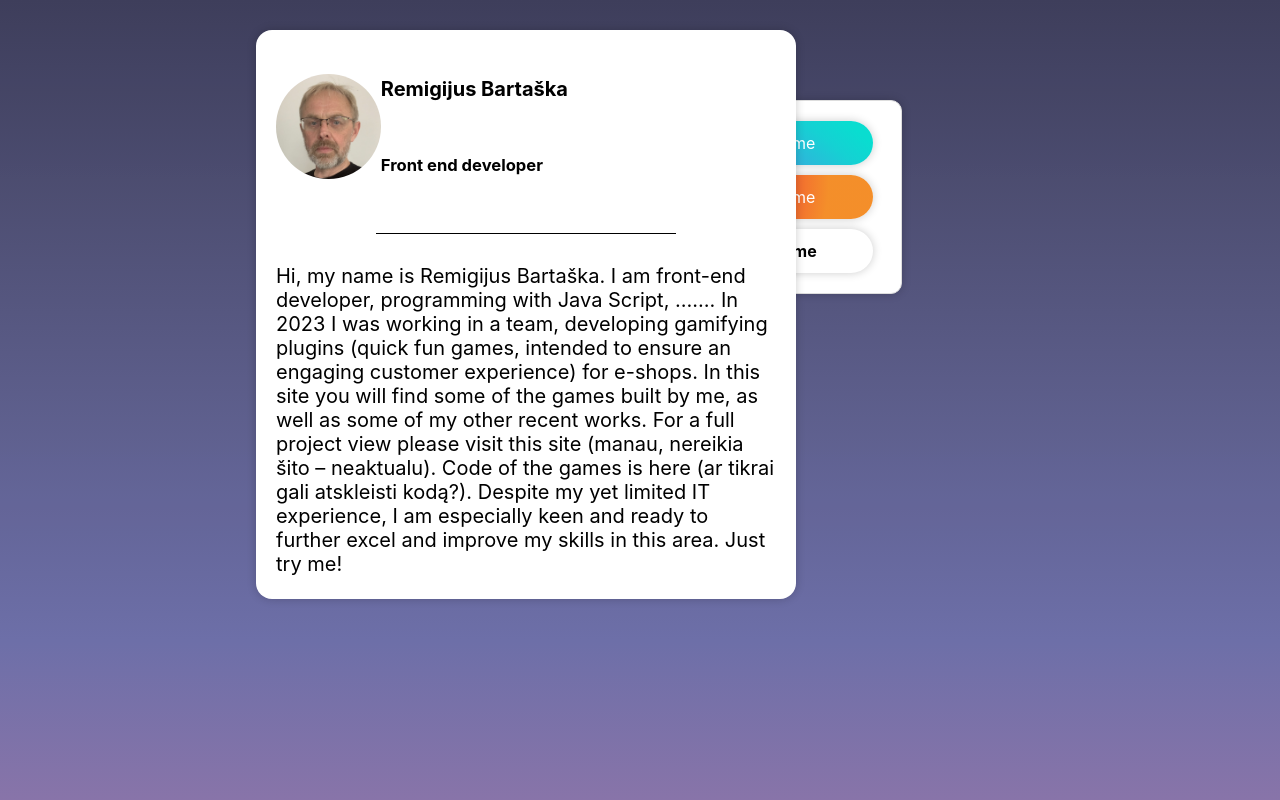
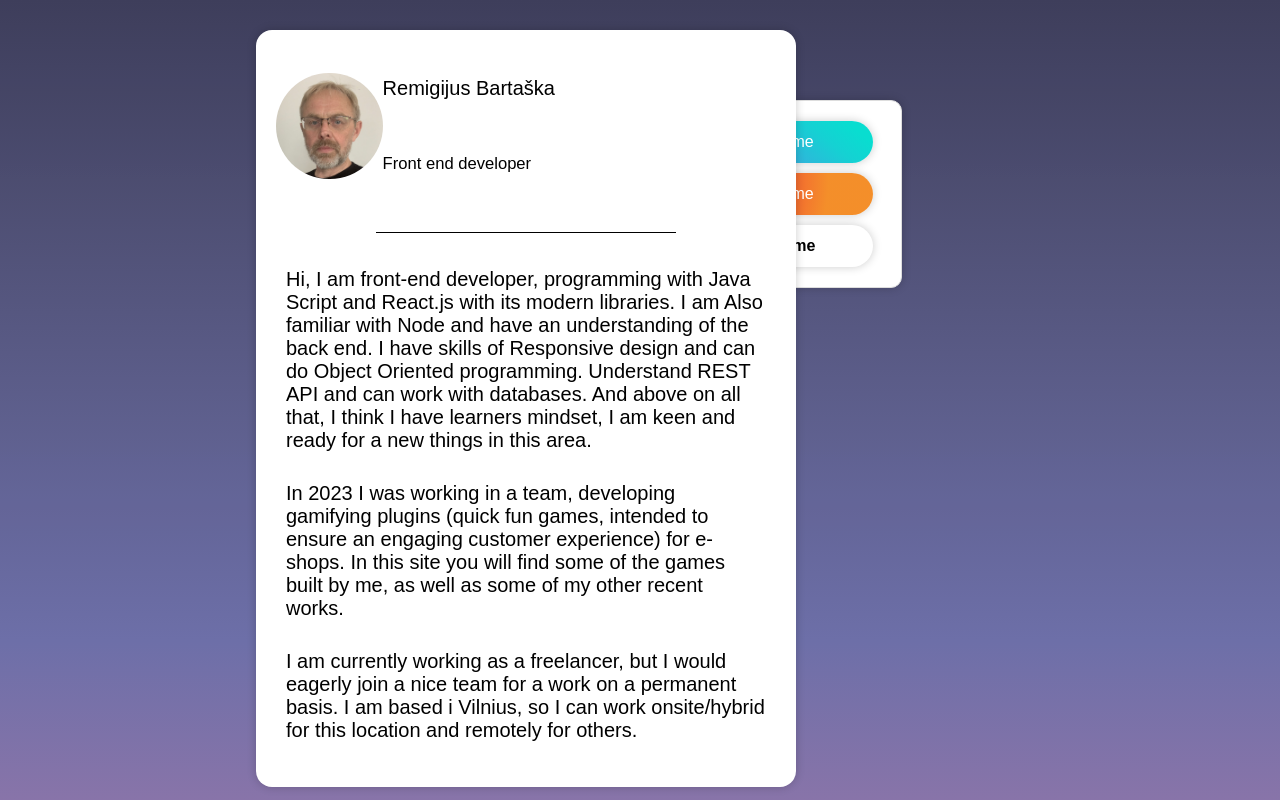
Before and after one commit to Remigijus66/resume, a React (Create React App) app: page / in a window 1280 px wide. Built offline with nearby package versions, Linux system fonts and the light colour scheme.

Commit message:
inrto text

```diff
--- a/src/App.css
+++ b/src/App.css
@@ -56,6 +56,14 @@
   top: 0%;
   left: 0%;
   background: #FFFFFF; */
+}
+* {
+  font-family: sans-serif;
+  /* font-family: cursive; */
+  /* font-family: system-ui; */
+  /* font-weight: 200; */
+  /* font-weight: 300; */
+  font-weight: 400;
 }
 
 .window {
@@ -163,7 +171,10 @@ h3 {
 }
 
 p {
-  margin: 3px 0px 3px 0px;
+  padding: 5px 10px;
+  /* font-family: 'Trebuchet MS', 'Lucida Sans Unicode', 'Lucida Grande', 'Lucida Sans', Arial, sans-serif;
+  font-weight: lighter;
+  font-weight: 100; */
 }
 
 .dash {
--- a/src/components/Boring.js
+++ b/src/components/Boring.js
@@ -18,7 +18,7 @@ const Boring = () => {
       <img src={closeIcon} alt="" className="close-icon" onClick={() => setFormat('')} />
       <div className='name'>
         <h2>{(curriculumVitae.personal.firstName) + ' ' + (curriculumVitae.personal.lastName)}</h2>
-        <p>Front-end developer</p>
+        <h4>Front-end developer</h4>
       </div>
       <div className='contacts'>
         <h3>Contacts</h3>
--- a/src/components/Myself.js
+++ b/src/components/Myself.js
@@ -19,14 +19,16 @@ const Myself = () => {
           </div>
         </div>
         <div className='dash'style={{margin: '30px auto'}}></div>
-        <p>Hi, my name is Remigijus Bartaška. I am front-end developer, programming with Java Script, …….
-In 2023 I was working in a team, developing gamifying plugins (quick fun games, intended to ensure
+        <p>Hi, I am front-end developer, programming with Java Script and React.js with its modern libraries.
+          I am Also familiar with Node and have an understanding of the back end. I have skills of Responsive design and
+          can do Object Oriented programming. Understand REST API and can work with databases. And above on all that,
+          I think I have learners mindset, I am keen and ready for a new things in this area. </p>
+          <p>In 2023 I was working in a team, developing gamifying plugins (quick fun games, intended to ensure
 an engaging customer experience) for e-shops. In this site you will find some of the games built by
-me, as well as some of my other recent works. For a full project view please visit this site (manau,
-nereikia šito – neaktualu). Code of the games is here (ar tikrai gali atskleisti kodą?).
-Despite my yet limited IT experience, I am especially keen and ready to further excel and improve
-my skills in this area. Just try me! </p>
-      </div>
+me, as well as some of my other recent works.</p>
+  <p> I am currently working as a freelancer, but I would eagerly join a nice team for a work on a permanent basis.
+     I am based i Vilnius, so  I can work onsite/hybrid for this location and remotely for others. </p>
+        </div>
     </Dragable>
   )
 }
```
